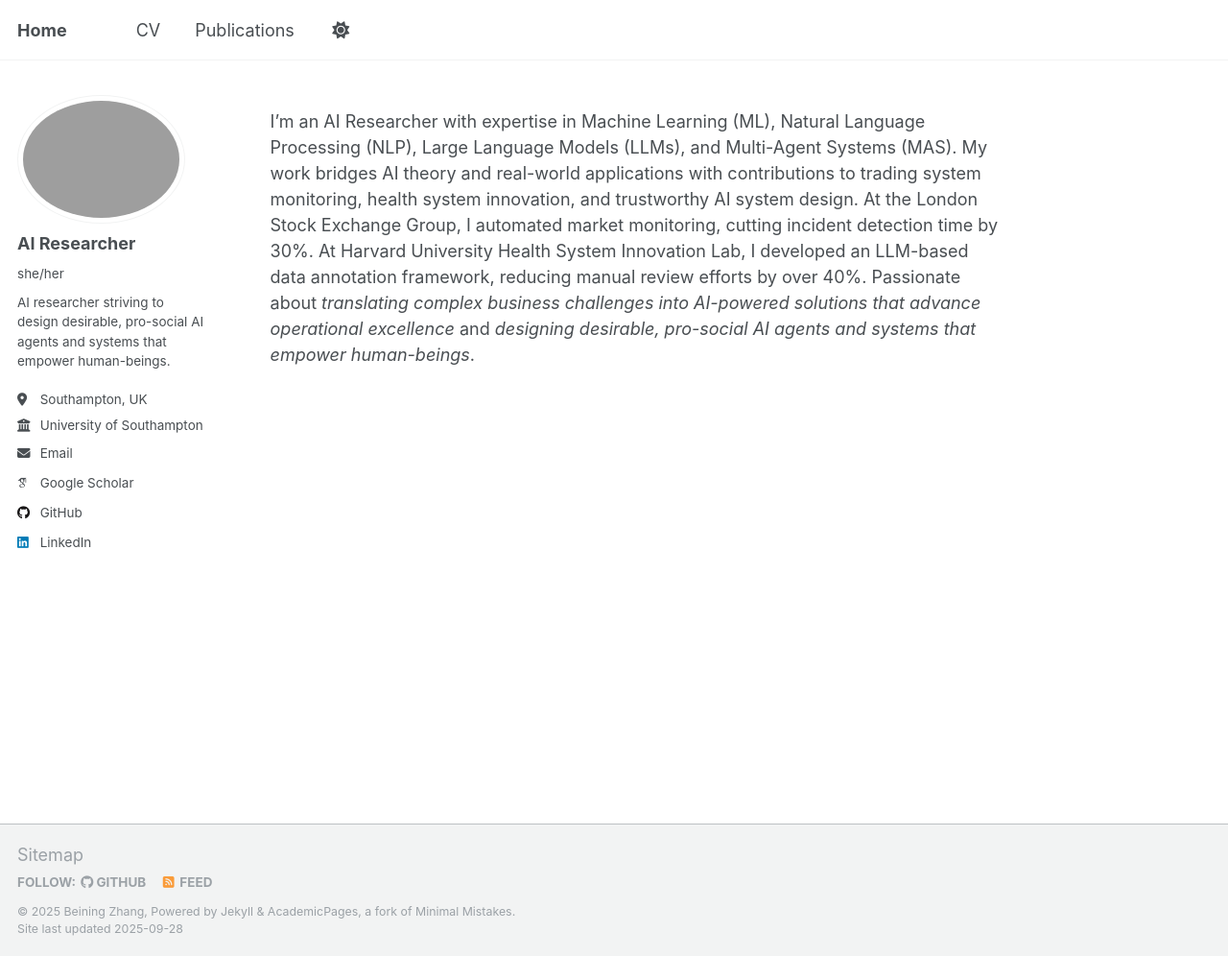
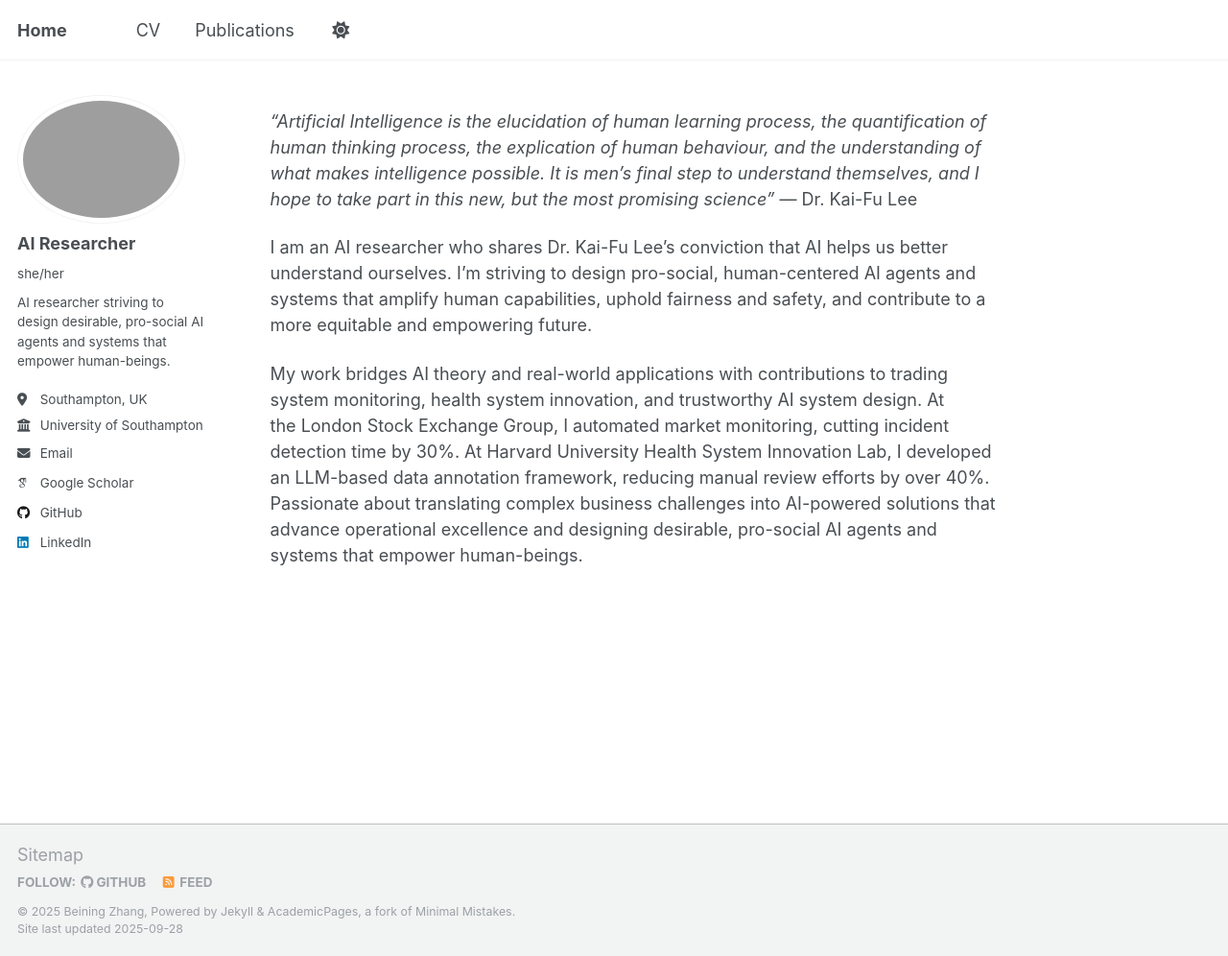
Before and after one commit to BeiningZhang/beiningzhang.github.io, a Jekyll site: the page built from _pages/about.md, in a window 1280 px wide and 996 px high. Shown: the whole window at 96% size. Built offline with Jekyll 4.4.1, drawn with Linux system fonts in a browser that asks for light colours; some web fonts are replaced; a script that is not in the unit is left out.

Commit message:
Changed about

```diff
--- a/_pages/about.md
+++ b/_pages/about.md
@@ -7,4 +7,8 @@ redirect_from:
   - /about.html
 ---
 
-I'm an AI Researcher with expertise in Machine Learning (ML), Natural Language Processing (NLP), Large Language Models (LLMs), and Multi-Agent Systems (MAS). My work bridges AI theory and real-world applications with contributions to trading system monitoring, health system innovation, and trustworthy AI system design. At the London Stock Exchange Group, I automated market monitoring, cutting incident detection time by 30%. At Harvard University Health System Innovation Lab, I developed an LLM-based data annotation framework, reducing manual review efforts by over 40%. Passionate about *translating complex business challenges into AI-powered solutions that advance operational excellence* and *designing desirable, pro-social AI agents and systems that empower human-beings*.
+*"Artificial Intelligence is the elucidation of human learning process, the quantification of human thinking process, the explication of human behaviour, and the understanding of what makes intelligence possible. It is men's final step to understand themselves, and I hope to take part in this new, but the most promising science"* — Dr. Kai-Fu Lee
+
+I am an AI researcher who shares Dr. Kai-Fu Lee’s conviction that AI helps us better understand ourselves. I’m striving to design pro-social, human-centered AI agents and systems that amplify human capabilities, uphold fairness and safety, and contribute to a more equitable and empowering future.
+
+My work bridges AI theory and real-world applications with contributions to trading system monitoring, health system innovation, and trustworthy AI system design. At the London Stock Exchange Group, I automated market monitoring, cutting incident detection time by 30%. At Harvard University Health System Innovation Lab, I developed an LLM-based data annotation framework, reducing manual review efforts by over 40%. Passionate about translating complex business challenges into AI-powered solutions that advance operational excellence and designing desirable, pro-social AI agents and systems that empower human-beings.
```
